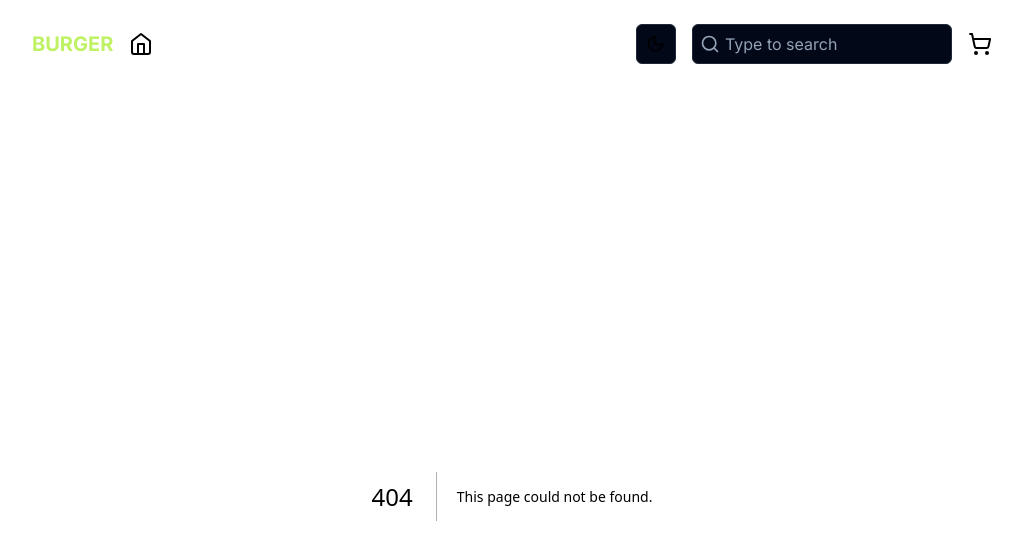
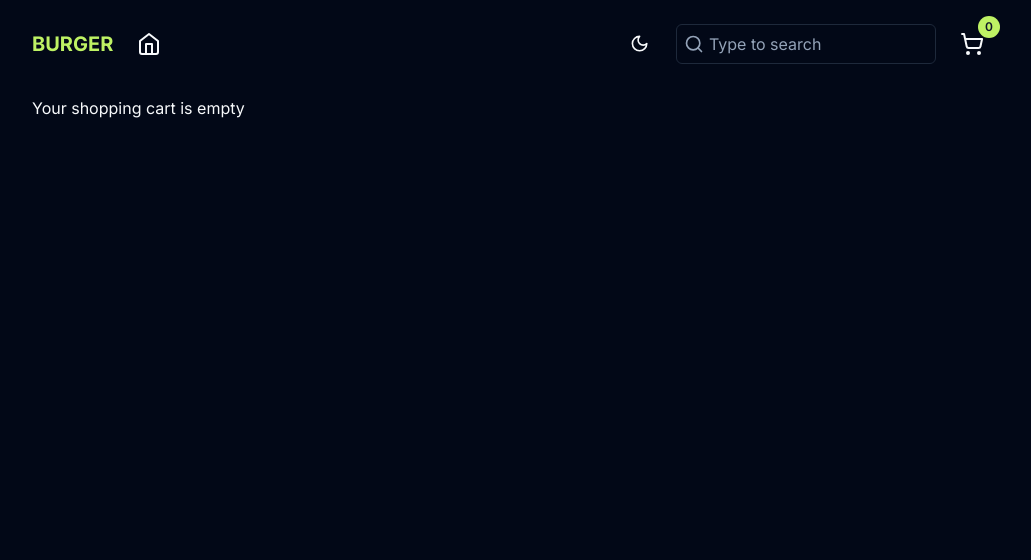
Before and after one commit to Dannymx/burgerhub, a Next.js app: page /cart in a window 1280 px wide. Before the commit this address had no page. Shown: the top 560 px of the page, without its empty margins (128-1159 px from the left). Built offline with nearby package versions, Linux system fonts and the light colour scheme.

Commit message:
feat: add cart page details and cart status icon

```diff
--- /dev/null
+++ b/app/cart/page.tsx
@@ -0,0 +1,51 @@
+"use client";
+
+import { Trash2 } from "lucide-react";
+import Image from "next/image";
+
+import { Button } from "@/components/ui/button";
+import { useCartStore } from "@/lib/stores/cart";
+
+export default function Cart() {
+  const products = useCartStore((state) => state.products);
+
+  if (!products.length) return <h1>Your shopping cart is empty</h1>;
+
+  return (
+    <div className="flex flex-col bg-muted p-6 rounded-3xl gap-6">
+      <h3 className="text-4xl text-center">Shopping Cart</h3>
+      <div className="flex flex-col gap-8 w-4/5 self-center">
+        {products.map((product) => (
+          <div
+            key={product.id}
+            className="flex justify-between gap-4 h-[80px] "
+          >
+            <div className="gap-8 items-center flex-row flex grow w-1/2">
+              <div className="rounded-full aspect-square relative h-full overflow-hidden">
+                <Image
+                  src={`${product.image}?fit=crop&w=200`}
+                  className="object-cover"
+                  alt={`Image of ${product.name}`}
+                  sizes="(max-width: 768px) 100vw, (max-width: 1200px) 50vw, 33vw"
+                  priority
+                  fill
+                />
+              </div>
+              <span className="text-xl">
+                {product.name} ({product.qty})
+              </span>
+            </div>
+            <div className="gap-8 items-center justify-end flex-row flex">
+              <span className="text-xl">
+                ${(product.price * product.qty) / 100}
+              </span>
+              <Button variant="ghost" size="icon">
+                <Trash2 size={24} />
+              </Button>
+            </div>
+          </div>
+        ))}
+      </div>
+    </div>
+  );
+}
--- /dev/null
+++ b/components/cart-count.tsx
@@ -0,0 +1,15 @@
+"use client";
+
+import { Badge } from "./ui/badge";
+
+import { useCartStore } from "@/lib/stores/cart";
+
+export const CartCount = () => {
+  const products = useCartStore((state) => state.products);
+
+  return (
+    <Badge className="absolute -top-2 -right-2 px-1.5 bg-lime-600 dark:bg-lime-300">
+      {products.length}
+    </Badge>
+  );
+};
--- a/components/navigation.tsx
+++ b/components/navigation.tsx
@@ -1,6 +1,8 @@
 import { Home, Search, ShoppingCart } from "lucide-react";
 import Link from "next/link";
+import { Button } from "./ui/button";
 import { Input } from "./ui/input";
+import { CartCount } from "./cart-count";
 import { ThemeSelector } from "./theme-selector";
 
 export const Navigation = () => (
@@ -9,9 +11,11 @@ export const Navigation = () => (
       <h1 className="uppercase font-bold text-xl text-lime-600 dark:text-lime-300">
         Burger
       </h1>
-      <Link href="/">
-        <Home size={24} />
-      </Link>
+      <Button variant="ghost" size="icon" asChild>
+        <Link href="/">
+          <Home size={24} />
+        </Link>
+      </Button>
     </div>
     <div className="flex flex-row justify-center items-center gap-4">
       <ThemeSelector />
@@ -23,7 +27,12 @@ export const Navigation = () => (
           size={18}
         />
       </div>
-      <ShoppingCart size={24} />
+      <Button variant="ghost" size="icon" asChild>
+        <Link href="/cart" className="relative">
+          <ShoppingCart size={24} />
+          <CartCount />
+        </Link>
+      </Button>
     </div>
   </div>
 );
--- a/components/theme-selector.tsx
+++ b/components/theme-selector.tsx
@@ -18,7 +18,7 @@ export function ThemeSelector() {
   return (
     <DropdownMenu>
       <DropdownMenuTrigger asChild>
-        <Button variant="outline" size="icon">
+        <Button variant="ghost" size="icon">
           <Sun className="h-[1.2rem] w-[1.2rem] rotate-0 scale-100 transition-all dark:-rotate-90 dark:scale-0" />
           <Moon className="absolute h-[1.2rem] w-[1.2rem] rotate-90 scale-0 transition-all dark:rotate-0 dark:scale-100" />
           <span className="sr-only">Toggle theme</span>
--- /dev/null
+++ b/components/ui/badge.tsx
@@ -0,0 +1,36 @@
+import * as React from "react";
+import { cva, type VariantProps } from "class-variance-authority";
+
+import { cn } from "@/lib/utils";
+
+const badgeVariants = cva(
+  "inline-flex items-center rounded-full border px-2.5 py-0.5 text-xs font-semibold transition-colors focus:outline-none focus:ring-2 focus:ring-ring focus:ring-offset-2",
+  {
+    variants: {
+      variant: {
+        default:
+          "border-transparent bg-primary text-primary-foreground hover:bg-primary/80",
+        secondary:
+          "border-transparent bg-secondary text-secondary-foreground hover:bg-secondary/80",
+        destructive:
+          "border-transparent bg-destructive text-destructive-foreground hover:bg-destructive/80",
+        outline: "text-foreground",
+      },
+    },
+    defaultVariants: {
+      variant: "default",
+    },
+  },
+);
+
+export interface BadgeProps
+  extends React.HTMLAttributes<HTMLDivElement>,
+    VariantProps<typeof badgeVariants> {}
+
+function Badge({ className, variant, ...props }: BadgeProps) {
+  return (
+    <div className={cn(badgeVariants({ variant }), className)} {...props} />
+  );
+}
+
+export { Badge, badgeVariants };
```
